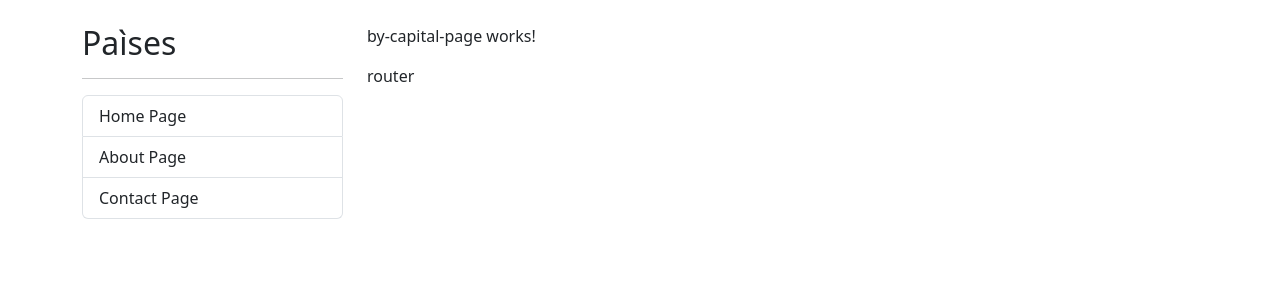
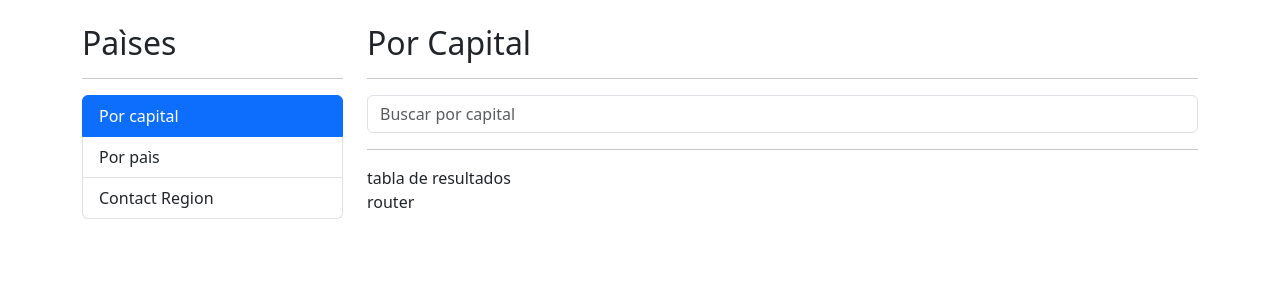
Before and after one commit to bryanesteban/countryApp, an Angular app: page /countries/by-capital in a window 1280 px wide. Shown: the top 300 px of the page. Built offline with nearby package versions, Linux system fonts and the light colour scheme.

Commit message:
event output

```diff
--- a/src/app/countries/countries-routing.module.ts
+++ b/src/app/countries/countries-routing.module.ts
@@ -21,6 +21,10 @@
     path: 'by/:id',
     component: ByCountryPageComponent
   },
+  {
+    path:'**',
+    redirectTo:'by-capital'
+  }
 ]
 
 
--- a/src/app/countries/countries.module.ts
+++ b/src/app/countries/countries.module.ts
@@ -5,6 +5,7 @@
 import { ByRegionPageComponent } from './pages/by-region-page/by-region-page.component';
 import { CountryPageComponent } from './pages/country-page/country-page.component';
 import { CountriesRoutingModule } from './countries-routing.module';
+import { SharedModule } from '../shared/shared.module';
 
 
 
@@ -18,6 +19,7 @@
   imports: [
     CommonModule,
     CountriesRoutingModule,
+    SharedModule
   ]
 })
 export class CountriesModule { }
--- a/src/app/countries/pages/by-capital-page/by-capital-page.component.html
+++ b/src/app/countries/pages/by-capital-page/by-capital-page.component.html
@@ -1 +1,19 @@
-<p>by-capital-page works!</p>
+<h2> Por Capital</h2>
+<hr>
+
+<div class="row">
+  <div class="col">
+    <!-- SearchBox -->
+
+    <shared-search-box
+    (onValue)="searchByCapital($event)"
+      placeholder="Buscar por Capital"></shared-search-box>
+  </div>
+</div>
+
+<div class="row">
+  <div class="col">
+    <hr>
+    tabla de resultados
+  </div>
+</div>
--- a/src/app/countries/pages/by-capital-page/by-capital-page.component.ts
+++ b/src/app/countries/pages/by-capital-page/by-capital-page.component.ts
@@ -7,4 +7,8 @@
 })
 export class ByCapitalPageComponent {
 
+  searchByCapital( term:string) {
+    console.log('Desde ByCapitalPage');
+    console.log({term});
+  }
 }
--- /dev/null
+++ b/src/app/shared/components/search-box/search-box.component.html
@@ -0,0 +1,3 @@
+<input type="text"
+       placeholder="Buscar por capital"
+       class="form-control">
--- /dev/null
+++ b/src/app/shared/components/search-box/search-box.component.ts
@@ -0,0 +1,11 @@
+import { Component, Input } from '@angular/core';
+
+@Component({
+  selector: 'shared-search-box',
+  templateUrl: './search-box.component.html'
+})
+export class SearchBoxComponent {
+
+  @Input()
+  public placeholder:string = '';
+}
--- a/src/app/shared/components/sidebar/sidebar.component.html
+++ b/src/app/shared/components/sidebar/sidebar.component.html
@@ -3,7 +3,7 @@
 
 <ul class="list-group">
 
-  <li routerLink=""
+  <!-- <li routerLink=""
     routerLinkActive="active"
     [routerLinkActiveOptions]="{ exact: true }"
     class="list-group-item">
@@ -19,5 +19,23 @@
     routerLinkActive="active"
     class="list-group-item">
     Contact Page
+  </li> -->
+
+  <li routerLink="countries/by-capital"
+    routerLinkActive="active"
+    class="list-group-item">
+    Por capital
+  </li>
+
+  <li routerLink="countries/by-country"
+    routerLinkActive="active"
+    class="list-group-item">
+    Por paìs
+  </li>
+
+  <li routerLink="countries/by-region"
+    routerLinkActive="active"
+    class="list-group-item">
+    Contact Region
   </li>
 </ul>
```
Also changed, not shown: src/app/app-routing.module.ts (+5 -5 lines), src/app/shared/shared.module.ts (+5 -2 lines).
